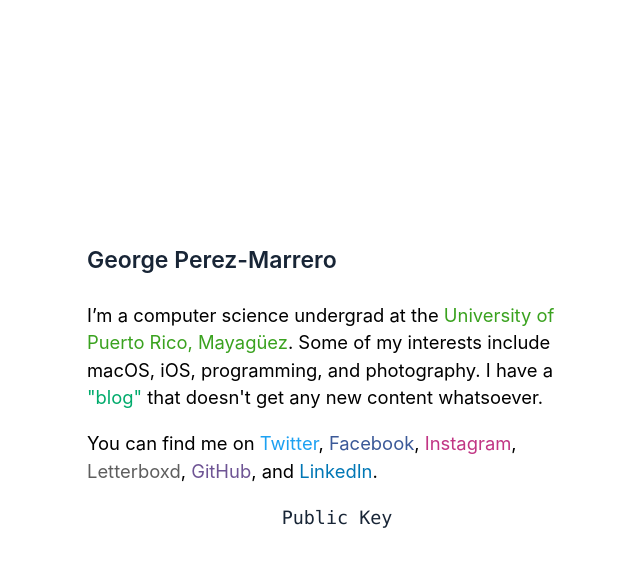
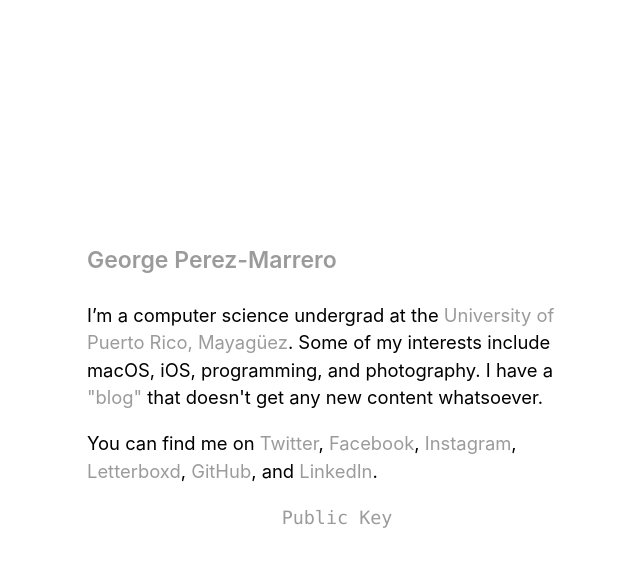
Before and after one commit to georgeperez/titanpointe.org, a Jekyll site: the page built from index.html, in a window 1280 px wide. Shown: the top 567 px of the page, without its empty margins (303-943 px from the left). Built offline with Jekyll 4.4.1, drawn with Linux system fonts in a browser that asks for light colours.

Commit message:
Updated colors

```diff
--- a/assets/css/style.css
+++ b/assets/css/style.css
@@ -10,13 +10,15 @@
 
 a,
 a:visited {
-  color: #182536;
+  color: #9b9b9b;
+  /*color: #182536*/
   text-decoration: none
 }
 
 a:hover {
     color: #FFFFFF;
-    background-color: #182536
+    background-color: #9b9b9b
+    /*background-color: #182536*/
 }
 
 p,
@@ -51,7 +53,7 @@
 
 /* External Links */
 
-a.uprm,
+/*a.uprm,
 a:visited.uprm {
     color: #3AA21F;
 }
@@ -129,7 +131,7 @@
 a:hover.linkedin {
     color: #FFFFFF;
     background-color: #0077b5
-}
+}*/
 
 /* Adapted from Zackary Corbett */
 
```
